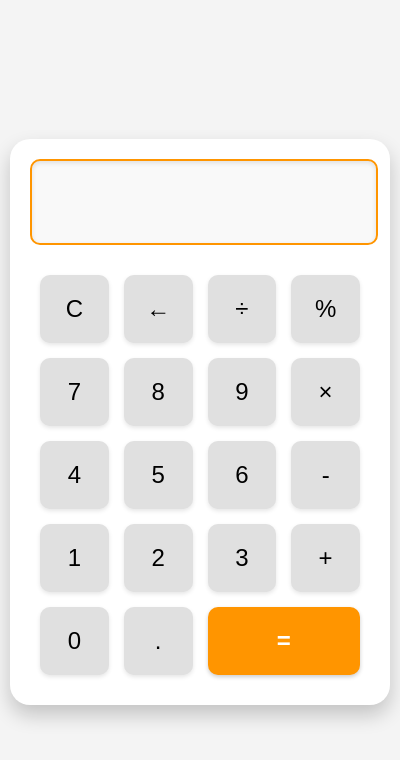
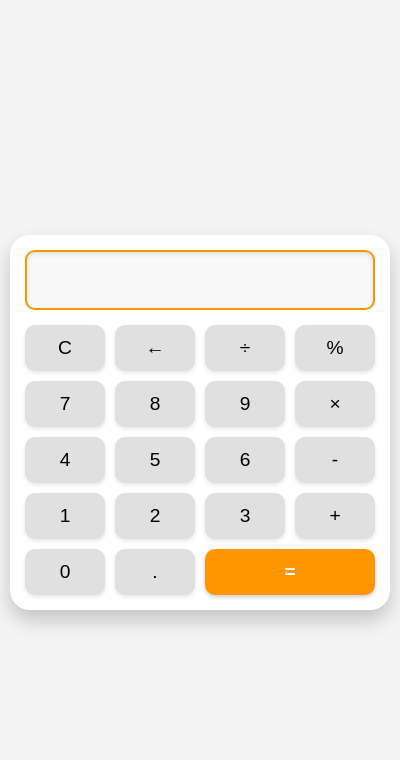
Before and after one commit to Itsssariassss/Calculadora-electron, an Electron app: page index.html in a window 400 px wide. Drawn offline with Linux system fonts and the light colour scheme.

Commit message:
cambios de diseño y hosting

```diff
--- a/styles.css
+++ b/styles.css
@@ -1,48 +1,59 @@
-body {
-    font-family: Arial, sans-serif;
+/* Reset básico para evitar problemas */
+* {
+    box-sizing: border-box;
     margin: 0;
+    padding: 0;
+}
+
+html, body {
+    width: 100%;
+    height: 100%;
+    overflow-x: hidden; /* 🔥 Evita el scroll lateral */
     display: flex;
     justify-content: center;
     align-items: center;
-    height: 100vh;
     background-color: #f4f4f4;
+    font-family: 'Roboto', sans-serif;
 }
 
+/* La calculadora se adapta sin desbordar */
 .calculator {
-    width: 340px;
+    width: 90%; /* 🔥 Se ajusta al tamaño de la pantalla */
+    max-width: 400px; /* No pasa de 400px en pantallas grandes */
     background: #ffffff;
     border-radius: 20px;
     box-shadow: 0 10px 20px rgba(0, 0, 0, 0.2);
-    overflow: hidden;
-    padding: 20px;
+    padding: 15px;
 }
 
+/* Pantalla de la calculadora */
 .calculator-screen {
     width: 100%;
-    height: 80px;
+    height: 70px;
     background-color: #f9f9f9;
     border: 2px solid #ff9500;
     text-align: right;
     font-size: 2rem;
-    font-family: 'Roboto', sans-serif;
     border-radius: 10px;
     color: #333;
     box-shadow: inset 0px 2px 5px rgba(0, 0, 0, 0.1);
-    margin-bottom: 20px;
-}
-
-.calculator-buttons {
-    display: grid;
-    grid-template-columns: 1fr 1fr 1fr 1fr;
-    gap: 15px;
+    margin-bottom: 15px;
     padding: 10px;
 }
 
+/* Contenedor de los botones */
+.calculator-buttons {
+    display: grid;
+    grid-template-columns: repeat(4, 1fr);
+    gap: 10px;
+}
+
+/* Botones de la calculadora */
 .btn {
     background: #e0e0e0;
     border: none;
     font-size: 1.5rem;
-    padding: 20px;
+    padding: 15px;
     border-radius: 10px;
     cursor: pointer;
     transition: background 0.3s, transform 0.2s;
@@ -57,6 +68,7 @@ body {
     transform: scale(1.05);
 }
 
+/* Botón de igual más grande */
 .equal-btn {
     grid-column: span 2;
     background: #ff9500;
@@ -69,14 +81,31 @@ body {
     background: #e58c00;
 }
 
-@media (max-width: 360px) {
+/* 🔥 MEDIA QUERIES PARA PANTALLAS PEQUEÑAS */
+@media (max-width: 450px) {
+    .calculator {
+        width: 95%; /* Se expande más en pantallas pequeñas */
+    }
+
+    .btn {
+        font-size: 1.2rem;
+        padding: 12px;
+    }
+
+    .calculator-screen {
+        font-size: 1.5rem;
+        height: 60px;
+    }
+}
+
+@media (max-width: 320px) {
     .btn {
         font-size: 1rem;
         padding: 10px;
     }
 
     .calculator-screen {
+        font-size: 1.2rem;
         height: 50px;
-        font-size: 1.2rem;
     }
 }
```
